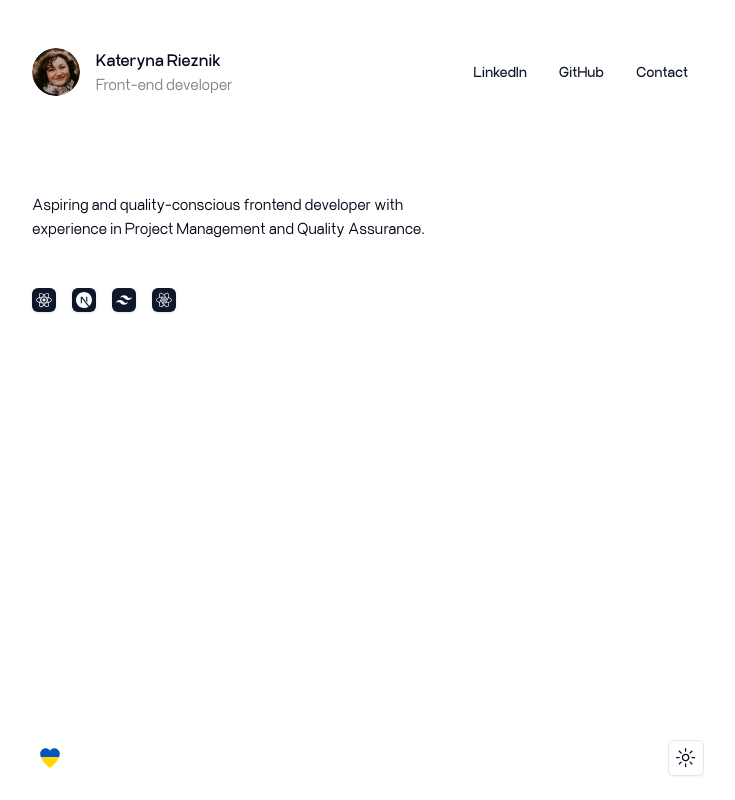
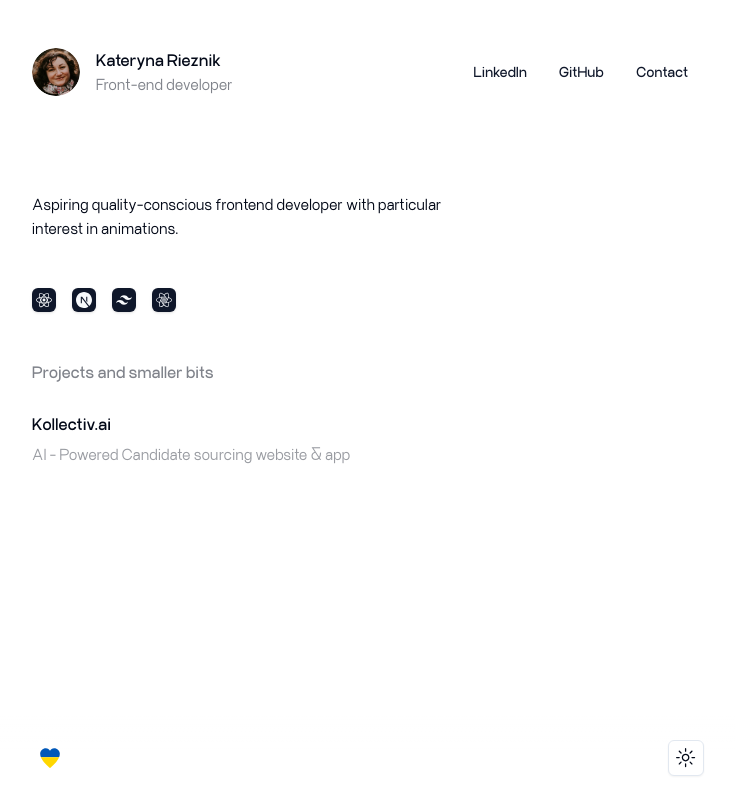
Before and after one commit to katerynarieznik/personal-website, a Next.js app: page / in a window 1280 px wide. Shown: the whole page, without its empty margins (272-1007 px from the left). Built offline with nearby package versions, Linux system fonts and the light colour scheme.

Commit message:
add project cards

```diff
--- a/app/page.tsx
+++ b/app/page.tsx
@@ -1,9 +1,19 @@
 import { About } from '@/components/about'
+import { ProjectListSection } from '@/components/project-list-section'
+
+const CARDS = [
+  {
+    title: 'Kollectiv.ai',
+    description: 'AI - Powered Candidate sourcing website & app',
+    href: 'https://kollectiv.ai',
+  },
+]
 
 export default function Home() {
   return (
     <main className="mx-auto max-w-screen-md px-4 md:px-12">
       <About />
+      <ProjectListSection cards={CARDS} />
     </main>
   )
 }
--- a/components/about.tsx
+++ b/components/about.tsx
@@ -10,8 +10,8 @@ export function About() {
   return (
     <section>
       <p className="max-w-md py-12">
-        Aspiring and quality-conscious frontend developer with experience in
-        Project Management and Quality Assurance.
+        Aspiring quality-conscious frontend developer with particular interest
+        in animations.
       </p>
       <div className="flex gap-4">
         <TechIcon icon={<ReactSimpleIcon />} text="React" />
--- a/components/footer.tsx
+++ b/components/footer.tsx
@@ -5,7 +5,7 @@ import Link from 'next/link'
 
 export function Footer() {
   return (
-    <footer className="fixed bottom-0 w-full py-6">
+    <footer className="fixed bottom-0 w-full bg-gradient-to-t from-background from-60% py-6">
       <div className="mx-auto flex max-w-screen-md justify-between px-4 md:px-12">
         <Button variant="ghost" size="icon" asChild>
           <Link href="https://savelife.in.ua/en/" target="_blank">
--- /dev/null
+++ b/components/project-card.tsx
@@ -0,0 +1,25 @@
+import { ExternalLinkIcon } from '@radix-ui/react-icons'
+
+interface ProjectCardProps {
+  title: string
+  description: string
+  isExternal?: boolean
+}
+
+export function ProjectCard({
+  title,
+  description,
+  isExternal,
+}: ProjectCardProps) {
+  return (
+    <article className="group -mx-5 flex items-center justify-between rounded-lg px-5 py-4 transition hover:bg-accent active:scale-[.98]">
+      <div>
+        <h2 className="pb-1.5 font-semibold">{title}</h2>
+        <p className="opacity-40">{description}</p>
+      </div>
+      {isExternal && (
+        <ExternalLinkIcon className="text-transparent transition-colors group-hover:text-foreground" />
+      )}
+    </article>
+  )
+}
--- /dev/null
+++ b/components/project-list-section.tsx
@@ -0,0 +1,43 @@
+import { ProjectCard } from '@/components/project-card'
+import Link from 'next/link'
+interface ProjectListSectionProps {
+  cards: {
+    title: string
+    description: string
+    href?: string
+  }[]
+}
+
+export function ProjectListSection({ cards }: ProjectListSectionProps) {
+  return (
+    <section className="py-12">
+      <h1 className="font-serif font-medium opacity-50">
+        Projects and smaller bits
+      </h1>
+      <div className="py-3">
+        {cards.map((card) => {
+          if (card.href) {
+            return (
+              <Link href={card.href} key={card.title} target="_blank">
+                <ProjectCard
+                  key={card.title}
+                  title={card.title}
+                  description={card.description}
+                  isExternal={true}
+                />
+              </Link>
+            )
+          }
+          return (
+            <ProjectCard
+              key={card.title}
+              title={card.title}
+              description={card.description}
+              isExternal={false}
+            />
+          )
+        })}
+      </div>
+    </section>
+  )
+}
```
